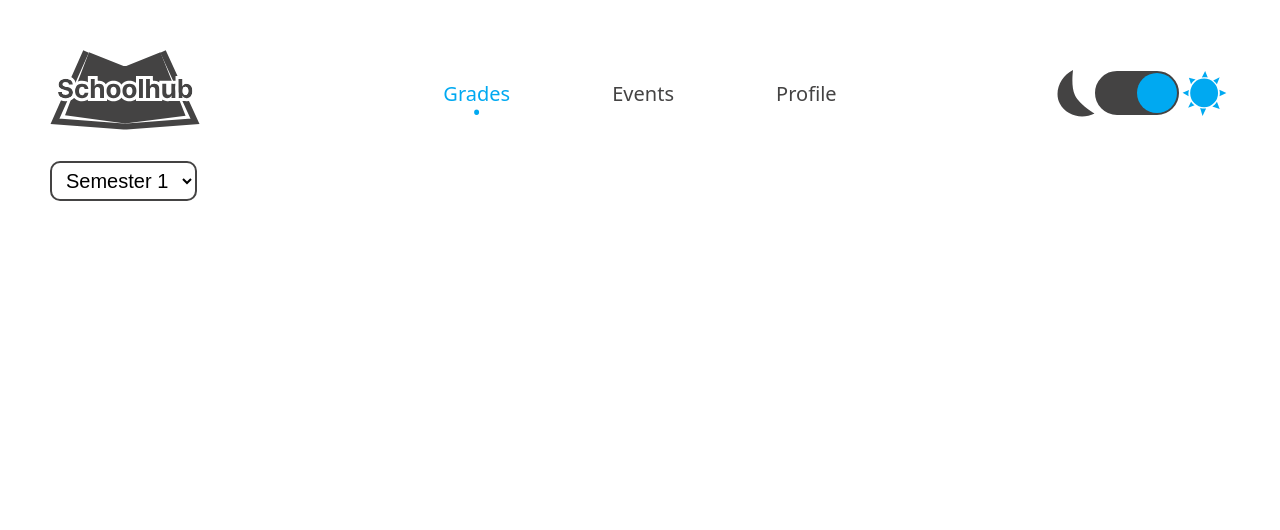
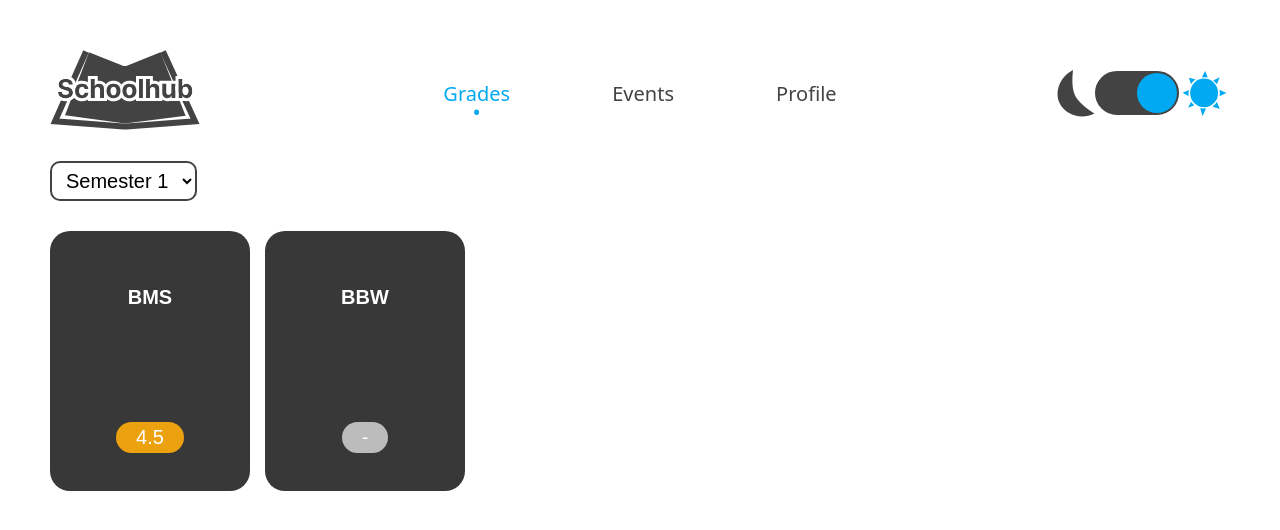
Before and after one commit to TheGreatShan/SchoolHub, a React (Create React App) app in the folder src/SchoolHub.Webapp/: page /grades in a window 1280 px wide. Shown: the top 530 px of the page. Built offline with nearby package versions, Linux system fonts and the light colour scheme.

Commit message:
create Schoollist in grade

```diff
--- a/src/SchoolHub.Webapp/src/components/school/School.css
+++ b/src/SchoolHub.Webapp/src/components/school/School.css
@@ -1,4 +1,6 @@
 .School {
+    display: flex;
+    font-size: inherit;
     align-items: center;
     justify-content: space-around;
     background-color: #383838;
@@ -6,6 +8,9 @@
     width: 200px;
     height: 260px;
     border-radius: 20px;
+    color: white;
+    border: none;
+    padding: 0;
 }
 
 .School:hover {
--- a/src/SchoolHub.Webapp/src/components/school/School.tsx
+++ b/src/SchoolHub.Webapp/src/components/school/School.tsx
@@ -1,17 +1,24 @@
+import { ISchool } from '../../responses';
 import Grade from '../grade/Grade';
 import './School.css';
 
 interface IProps {
-    school:string;
-    average?:number;
+    school: ISchool
+    onClick?: (school: ISchool) => void
 }
 
-function School({school, average}: IProps) {
+function School({school, onClick}: IProps) {
+    const click = () => {
+        if(onClick) {
+            onClick(school);
+        }
+    }
+
     return (
-        <div className='School flex-column'>
-            <h2>{school}</h2>
-            <Grade grade={average}/>
-        </div>
+        <button className='School flex-column' onClick={click}>
+            <h2>{school.schoolName}</h2>
+            <Grade grade={school.averageGrade}/>
+        </button>
     );
 }
 
--- /dev/null
+++ b/src/SchoolHub.Webapp/src/pages/grades/Grade.css
@@ -0,0 +1,10 @@
+.grid-container {
+    display: grid;
+    grid-template-columns: 3fr 1fr;
+}
+
+.subject h2 {
+    font-size: inherit;
+    color: var(--secondary-color);
+    margin: 0;
+}
--- a/src/SchoolHub.Webapp/src/pages/grades/Grades.tsx
+++ b/src/SchoolHub.Webapp/src/pages/grades/Grades.tsx
@@ -1,11 +1,71 @@
+import { useState } from 'react';
+import School from '../../components/school/School';
+import { ISchool } from '../../responses';
+import Grade from '../../components/grade/Grade';
+
+import './Grade.css';
+
+interface ISchoolList {
+    setSchool: React.Dispatch<React.SetStateAction<ISchool | null>>
+}
+
+function SchoolList({setSchool}: ISchoolList) {
+
+
+    const schools = [
+        {
+            schoolName: 'BMS',
+            averageGrade: 4.5
+        },
+        {
+            schoolName: 'BBW',
+            averageGrade: 0
+        }
+    ]
+
+    return(
+        <div className='flex-row flex-wrap' style={{marginTop: 30, gap: 15}}>
+                {schools.map((school) => <School school={school} onClick={(school) => setSchool(school)}/>)}
+        </div>
+    );
+}
+
 function Grades() {
+
+    const [semester, setSemester] = useState(1);
+    const [school, setSchool] = useState<ISchool|null>(null);
+
+    const schoolResponse = {
+        schoolName: 'BMS',
+        subjects: [
+            {
+                subject: 'Mathematik',
+                grades: [
+                    {
+                        gradeName: 'Planimetrie',
+                        weight: 1,
+                        grade: 4.5
+                    }
+
+                ]
+            }
+        ]
+    }
+
+
+
 
     return (
         <section style={{marginTop: 25}}>
-
             <select>
                 {Array.from({length: 8}, (_, index) => index + 1).map((element) => <option>Semester {element}</option>)}
             </select>
+            { !school?
+                <SchoolList setSchool={setSchool}/>
+                :
+                <div>
+                </div>
+            }
         </section>
     );
 }
--- /dev/null
+++ b/src/SchoolHub.Webapp/src/responses.tsx
@@ -0,0 +1,4 @@
+export interface ISchool {
+    schoolName: string;
+    averageGrade: number
+}
```
